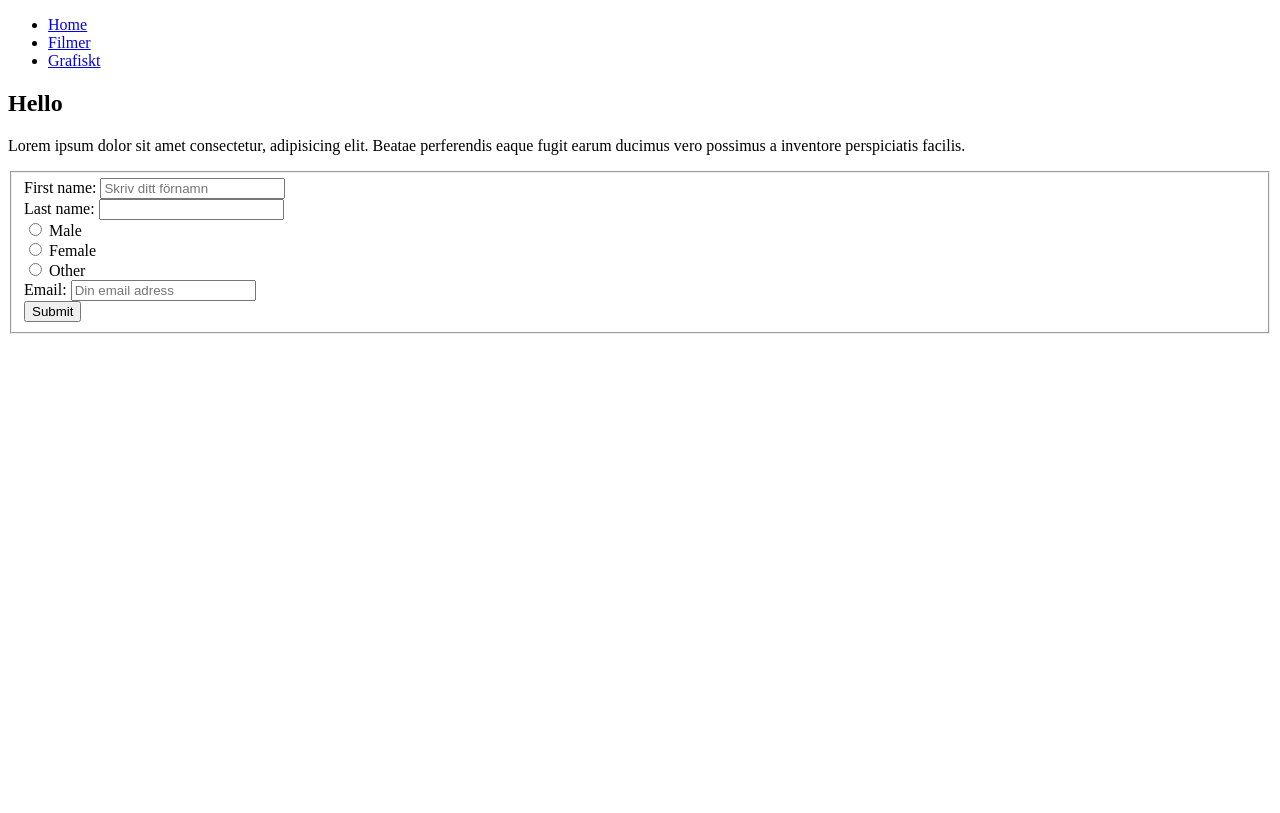
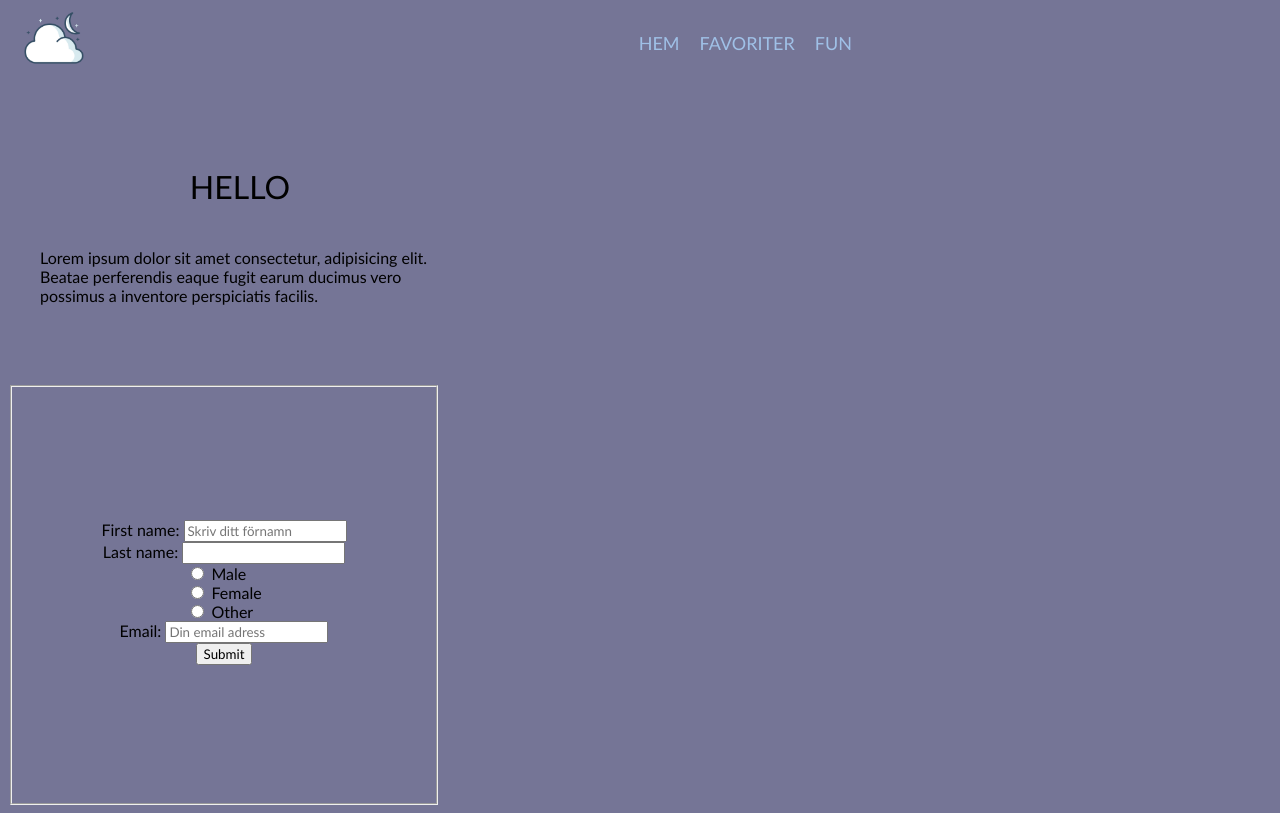
Before and after one commit to JennyBack/tentamen, a plain HTML site: page index.html in a window 1280 px wide. Drawn offline with Linux system fonts and the light colour scheme.

Commit message:
styling nav + index page

```diff
--- a/index.html
+++ b/index.html
@@ -5,29 +5,50 @@
     <meta name="viewport" content="width=device-width, initial-scale=1.0" />
     <meta name="keywords" content="HTML, CSS" />
     <meta name="author" content="Jenny Bäcklin" />
+    <!--CDN FONTAWESOME FOR THE BURGER ICON-->
+    <link
+      rel="stylesheet"
+      href="https://use.fontawesome.com/releases/v5.15.1/css/all.css"
+      integrity="sha384-vp86vTRFVJgpjF9jiIGPEEqYqlDwgyBgEF109VFjmqGmIY/Y4HV4d3Gp2irVfcrp"
+      crossorigin="anonymous"
+    />
+
     <link rel="stylesheet" href="style.css" />
     <title>Tentamen</title>
   </head>
   <!--STARTSIDAN SOM INNEHÅLLER EN MAIN SECTION MED INTRO TEXT OCH FORMULÄR-->
   <body>
     <header>
+        <img
+          src="interface/night_moon_icon-icons.com_62486.png"
+          alt=""
+          class="logo"
+        />
+        <!--HAMBURGER-->
+        <input class="toggler" type="checkbox" name="" id="toggler" />
+
+        <label for="toggler" class="burger">
+          <span><i class="fas fa-bars"></i></span>
+        </label>
+        <!--Navigation with links-->
         <nav>
           <ul>
             <li>
-            <a href="index.html">Home</a>
+              <a href="index.html">Hem</a>
             </li>
             <li>
-            <a href="listor.html">Filmer</a>
+              <a href="listor.html">Favoriter</a>
             </li>
             <li>
-            <a href="grafiskt.html">Grafiskt</a>
+              <a href="grafiskt.html">Fun</a>
             </li>
+
           </ul>
         </nav>
       </header>
     <main>
-      <section class="introduction">
-        <div>
+      <section class="introText">
+        <div class="introText" >
           <h1>Hello</h1>
           <p>
             Lorem ipsum dolor sit amet consectetur, adipisicing elit. Beatae
@@ -36,7 +57,7 @@
           </p>
         </div>
       </section>
-      <section class="introductionForm">
+      <section class="introForm">
         <form action="get">
             <fieldset>
               <div>
--- a/style.css
+++ b/style.css
@@ -0,0 +1,123 @@
+* {
+  /*margin: 0;
+  padding: 0;
+  box-sizing: border-box;*/
+  font-family: "Gill Sans", "Gill Sans MT", Calibri, "Trebuchet MS", sans-serif;
+}
+
+html {
+  background-color: rgba(21, 21, 77, 0.589);
+}
+
+/*MOBILE FIRST RESPONSIVE NAVIGATION STYLING START-
+COLLAPSING TO BURGER USING A CHECKBOX, HTML & CSS ONLY- */
+header {
+  text-align: center;
+  /*position: fixed;*/
+  width: 100%;
+  z-index: 100;
+  font-weight: 200;
+}
+
+.toggler {
+  display: none;
+}
+
+.burger {
+  position: absolute;
+  font-size: 35px;
+  top: 16px;
+  right: 0;
+  margin-right: 16px;
+  height: 100%;
+  display: flex;
+}
+
+.logo {
+  display: flex;
+  height: 60px;
+  width: 60px;
+  margin-left: 1rem;
+}
+nav ul {
+  position: fixed;
+  list-style: none;
+  background-color: rgba(172, 215, 255, 0.774);
+  width: 50%;
+  height: 35vh;
+  left: -100%;
+  transition: all 0.5s;
+}
+nav li {
+  margin-bottom: 12px;
+  padding: 10px;
+  margin-top: 14px;
+  text-align: left;
+}
+nav a {
+  text-decoration: none;
+  color: rgb(255, 255, 255);
+  text-transform: uppercase;
+  font-size: 18px;
+}
+
+nav a:hover {
+  color: black;
+  transition: ease-in 0.1s;
+}
+
+.toggler:checked ~ nav ul {
+  left: 0;
+}
+
+/*NAGITATION STYLING END*/
+
+/*MAIN SECTION INDEX PAGE STYLING START*/
+.introText {
+  padding: 2rem;
+  width: 400px;
+  height: auto;
+  display: flex;
+  flex-direction: column;
+  align-items: center;
+}
+.introText h1 {
+  font-weight: 200;
+  text-transform: uppercase;
+  font-size: 2rem;
+}
+
+.introForm fieldset {
+  display: flex;
+  flex-direction: column;
+  width: 400px;
+  height: 400px;
+  align-items: center;
+  justify-content: center;
+}
+
+/*RESPONIVE DESIGN FOR DESKTOP USERS*/
+@media screen and (min-width: 800px) {
+  .burger {
+    display: none;
+  }
+  header {
+    display: grid;
+    grid-template-columns: 1fr auto minmax(700px, 5fr);
+  }
+  nav {
+    display: flex;
+    grid-column: 2/4;
+    justify-content: center;
+    align-items: center;
+  }
+  nav ul {
+    all: unset;
+    list-style: none;
+    display: flex;
+  }
+
+  nav a {
+    color: rgba(172, 215, 255, 0.774);
+  }
+}
```
Also changed, not shown: interface/night_moon_icon-icons.com_62486.png (added). Lines whose indentation alone changed are shown as unchanged.
